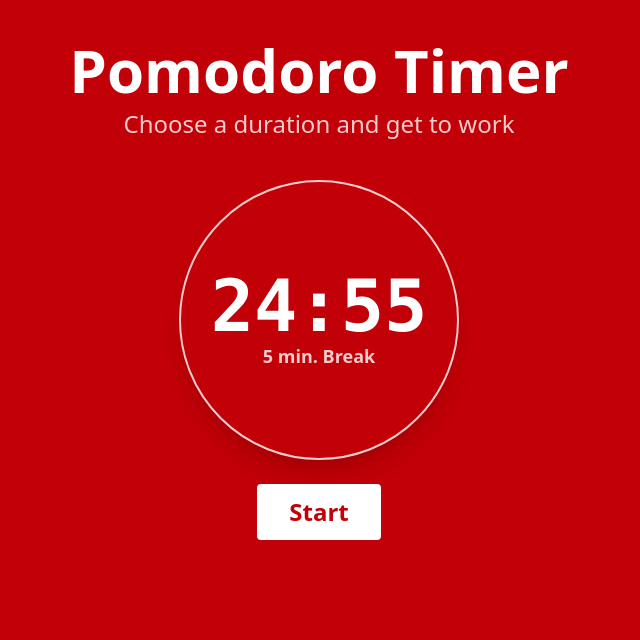
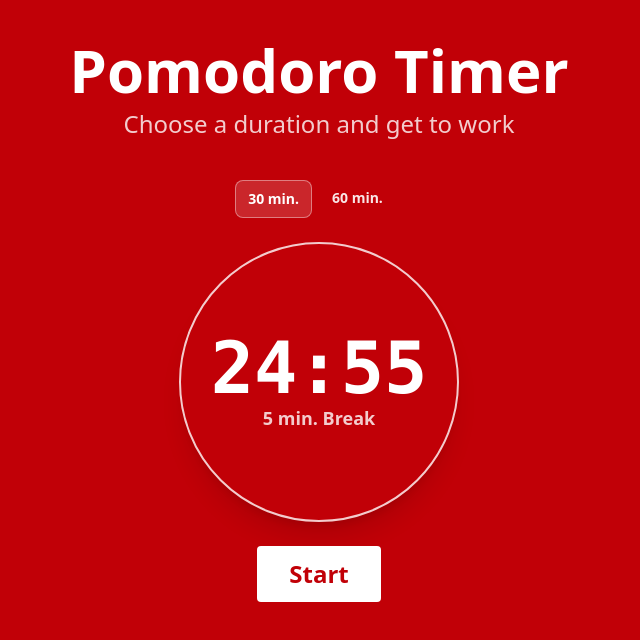
Before and after one commit to JohannesBorchard/pomodoro-timer-react-ts, a React (Vite) app: page / in a window 1280 px wide. Shown: the top 640 px of the page, without its empty margins (321-961 px from the left). Built offline with nearby package versions, Linux system fonts and the light colour scheme.

Commit message:
duration picker basic markup

```diff
--- a/src/App.tsx
+++ b/src/App.tsx
@@ -2,6 +2,7 @@ import { useState, useEffect } from "react"
 import ButtonPrimary from "./components/ButtonPrimary"
 import Header from "./components/Header"
 import Counter from "./components/Counter"
+import DurationPicker from "./components/DurationPicker"
 
 function App() {
   const [secondsLeft, setSecondsLeft]: [
@@ -30,6 +31,7 @@ function App() {
       <div className="h-screen bg-red-700 text-white">
         <Header />
         <main className="flex flex-col items-center">
+          <DurationPicker />
           <Counter timeLeft={() => formatTimeFromSeconds(secondsLeft)} />
           <ButtonPrimary />
         </main>
--- /dev/null
+++ b/src/components/DurationPicker.tsx
@@ -0,0 +1,23 @@
+export default function DurationPicker() {
+  return (
+    <ul className="mb-6 flex flex-wrap text-center text-sm font-medium text-white/90">
+      <li className="me-2">
+        <a
+          href="#"
+          className="active inline-block rounded-lg border border-white/40 bg-white/15 px-3 py-2 font-bold text-white"
+          aria-current="page"
+        >
+          30 min.
+        </a>
+      </li>
+      <li className="me-2">
+        <a
+          href="#"
+          className="inline-block rounded-lg px-3 py-2 font-bold hover:bg-white/15 hover:text-white"
+        >
+          60 min.
+        </a>
+      </li>
+    </ul>
+  )
+}
```
